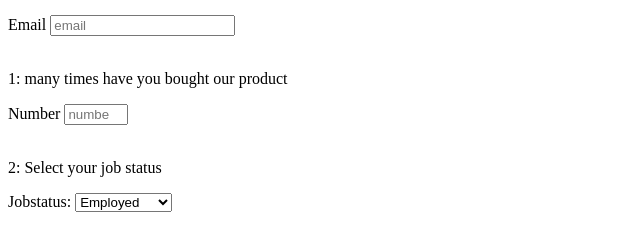
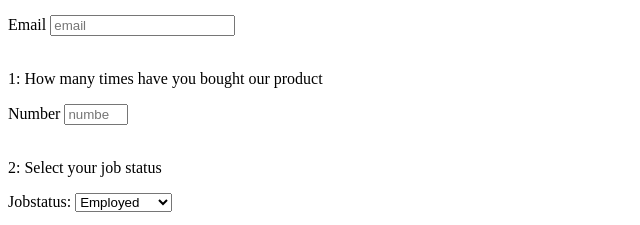
Before and after one commit to maryannepensy/Form, a plain HTML site: page index.html in a window 1280 px wide. Shown: the part 138-363 px from the top of the page, 0-640 px from the left. Drawn offline with Linux system fonts and the light colour scheme.

Commit message:
update index.html

```diff
--- a/index.html
+++ b/index.html
@@ -26,7 +26,7 @@
         </div>
         <br>
         <div>
-          <p>1:  many times have you bought our product</p>
+          <p>1: How many times have you bought our product</p>
           <label for="number" id="number-label">Number</label>
           <input id="number" type="number" placeholder="number" min="1" max="500" required>
         </div>
```
